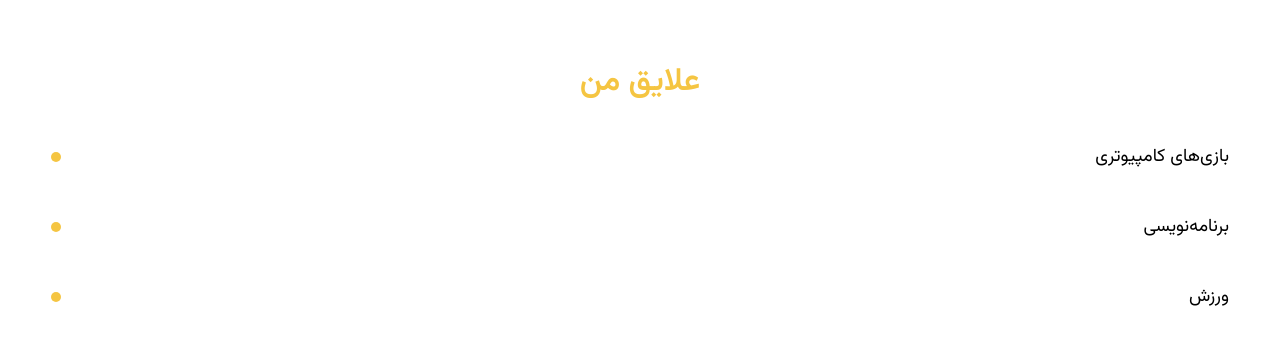
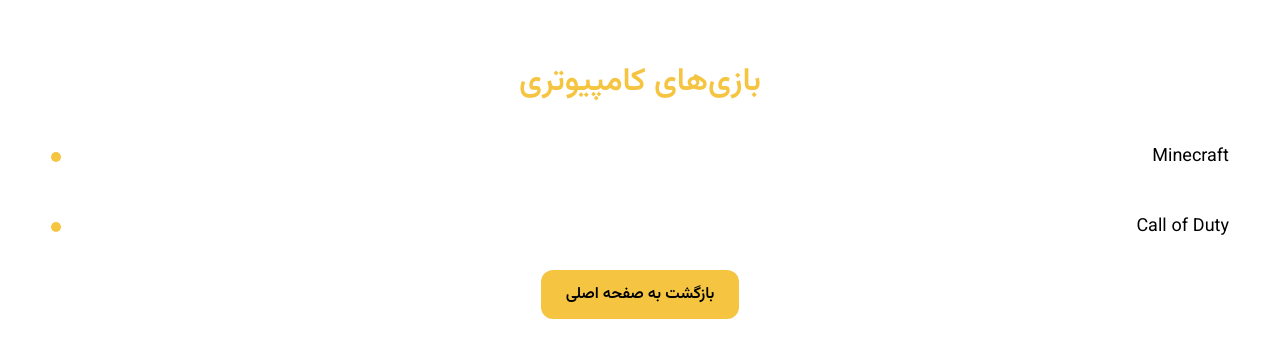
Before and after one commit to TEAX-AMIR/teax-amir.github.io, a plain HTML site: page index.html in a window 1280 px wide. Drawn offline with Linux system fonts and the light colour scheme.

Commit message:
Update index.html

```diff
--- a/index.html
+++ b/index.html
@@ -3,7 +3,7 @@
 <head>
     <meta charset="UTF-8">
     <meta name="viewport" content="width=device-width, initial-scale=1.0">
-    <title>سایت امیر</title>
+    <title>بازی‌های کامپیوتری</title>
 
     <style>
         @import url('https://fonts.googleapis.com/css2?family=Vazirmatn:wght@300;400;600&display=swap');
@@ -12,23 +12,15 @@
             font-family: 'Vazirmatn', sans-serif;
             margin: 0;
             padding: 0;
-            background: rgba(255, 255, 255, 0.08); /* کل صفحه طوسی */
+            background: rgba(255, 255, 255, 0.08); /* همان طوسی */
             height: 100vh;
         }
 
         .container {
             width: 100%;
-            height: 100vh;
             padding: 30px;
+            background: rgba(255, 255, 255, 0.08); /* همان بک‌گراند نیمه شفاف */
             box-sizing: border-box;
-
-            /* فقط طوسی نیمه شفاف */
-            background: rgba(255, 255, 255, 0.08);
-
-            /* حذف بوردر، گوشه‌گرد و سایه */
-            border: none;
-            border-radius: 0;
-            box-shadow: none;
         }
 
         h2 {
@@ -54,7 +46,6 @@
             align-items: center;
             font-size: 18px;
             transition: 0.3s;
-            cursor: pointer;
         }
 
         ul li:hover {
@@ -69,33 +60,41 @@
             border-radius: 50%;
         }
 
-        a {
+        .back-btn {
+            margin-top: 25px;
+            text-align: center;
+        }
+
+        .back-btn a {
+            background: #f5c542;
+            color: #000;
+            padding: 12px 25px;
+            border-radius: 12px;
             text-decoration: none;
-            color: inherit;
-            width: 100%;
-            display: flex;
-            justify-content: space-between;
-            align-items: center;
+            font-weight: bold;
+            transition: 0.3s;
         }
+
+        .back-btn a:hover {
+            background: #ffdd66;
+        }
+
     </style>
 </head>
 
 <body>
 
     <div class="container">
-        <h2>علایق من</h2>
+        <h2>بازی‌های کامپیوتری</h2>
 
         <ul>
-            <li>
-                <a href="games/index.html">
-                    <span>بازی‌های کامپیوتری</span>
-                    <span class="dot"></span>
-                </a>
-            </li>
+            <li><span>Minecraft</span> <span class="dot"></span></li>
+            <li><span>Call of Duty</span> <span class="dot"></span></li>
+        </ul>
 
-            <li><span>برنامه‌نویسی</span> <span class="dot"></span></li>
-            <li><span>ورزش</span> <span class="dot"></span></li>
-        </ul>
+        <div class="back-btn">
+            <a href="../index.html">بازگشت به صفحه اصلی</a>
+        </div>
     </div>
 
 </body>
```
